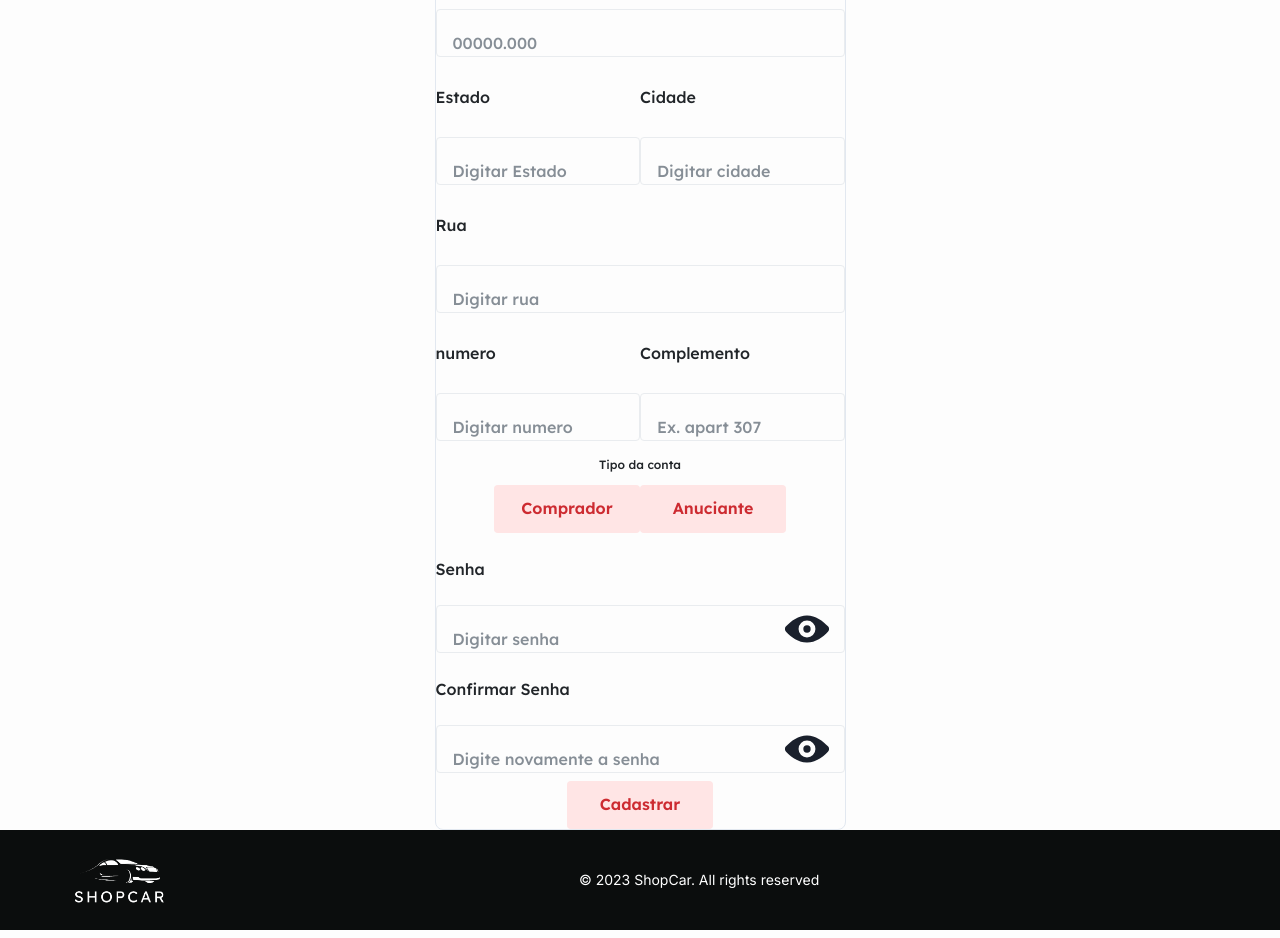
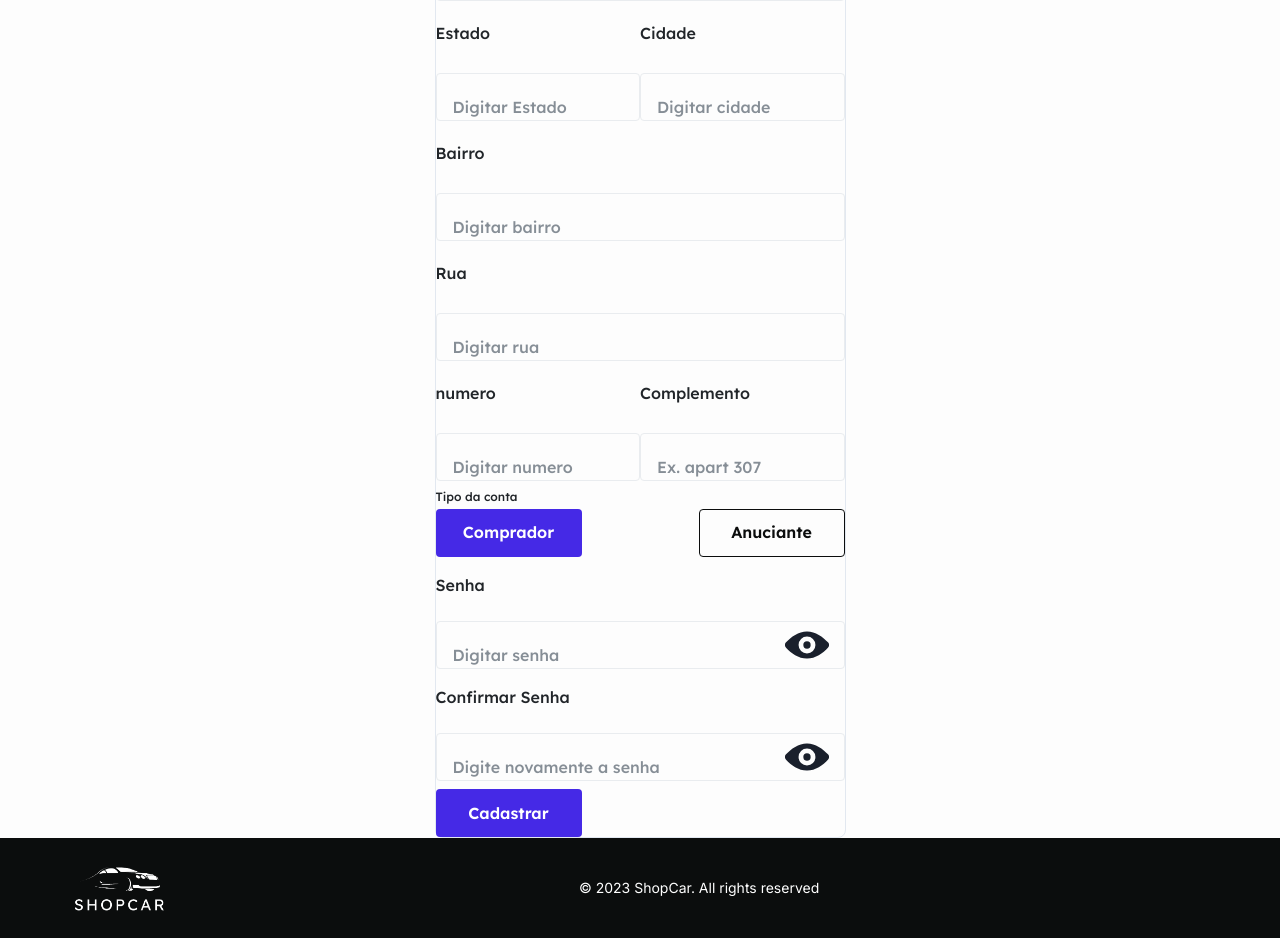
Before and after one commit to ShopCar/shopcar, a React (Vite) app: page /register in a window 1280 px wide. Shown: the part 1020-1958 px from the top of the page. Built offline with nearby package versions, Linux system fonts and the light colour scheme.

Commit message:
fix/registerUser

```diff
--- a/src/components/RegisterUser/index.tsx
+++ b/src/components/RegisterUser/index.tsx
@@ -1,11 +1,16 @@
-import { Box, Button, Flex, Heading, VStack } from "@chakra-ui/react";
+import { Box, Button, Flex, Heading } from "@chakra-ui/react";
 import InputForm from "../Input";
-import { TypeOf, z } from "zod";
+import { z } from "zod";
 import { useForm } from "react-hook-form";
 import { zodResolver } from "@hookform/resolvers/zod";
 import api from "../../services/api";
+import { useState } from "react";
+import { useToastForm } from "../../contexts/toastContext";
+import { AxiosError } from "axios";
 
 const RegisterUser = () => {
+  const { toast } = useToastForm();
+
   const addressFormSchame = z.object({
     zipCode: z
       .string()
@@ -16,6 +21,7 @@ const RegisterUser = () => {
       .length(2)
       .regex(/^[A-Za-z]+$/),
     city: z.string().max(50),
+    district: z.string().max(50),
     street: z.string().max(50),
     number: z
       .string()
@@ -41,7 +47,7 @@ const RegisterUser = () => {
       phone: z
         .string()
         .min(11)
-        .max(14)
+        .max(11)
         .regex(/^[0-9]+$/, "Phone number must contain only numbers"),
       birthdate: z.string(),
       description: z.string().nullish(),
@@ -55,19 +61,41 @@ const RegisterUser = () => {
 
   type iUserRegister = z.infer<typeof formSchame>;
 
+  const [isUserSeller, setIsUserSeller] = useState(false);
+
   const {
     register,
     handleSubmit,
+    setValue,
     formState: { errors },
   } = useForm<iUserRegister>({ resolver: zodResolver(formSchame) });
 
   const onSubmit = async (data: any) => {
-    console.log(data);
-    // try {
-    //   await api.post("/users", data);
-    // } catch (error) {
-    //   console.log(error);
-    // }
+    try {
+      const resp = await api.post("/users", data);
+      if (resp.status === 201) {
+        toast({
+          title: "sucess",
+          message: `Usuario criado`,
+          position: "top-left",
+          color: "green.500",
+        });
+      } else {
+        toast({
+          title: "error",
+          message: `Error api`,
+          position: "top-left",
+          color: "red.500",
+        });
+      }
+    } catch (error: any) {
+      toast({
+        title: "error",
+        message: `${error.response.data.message}`,
+        position: "top-left",
+        color: "red.500",
+      });
+    }
   };
 
   return (
@@ -85,7 +113,6 @@ const RegisterUser = () => {
         <Heading as="h4" size={"9"} variant={"500"}>
           Informações pessoais
         </Heading>
-        <VStack as={"form"} onSubmit={handleSubmit(onSubmit)}>
         <InputForm
           id="1"
           type="text"
@@ -166,6 +193,14 @@ const RegisterUser = () => {
         <InputForm
           id="10"
           type="text"
+          label="Bairro"
+          placeholder="Digitar bairro"
+          register={register("address.district")}
+          error={errors.address?.street}
+        />
+        <InputForm
+          id="12"
+          type="text"
           label="Rua"
           placeholder="Digitar rua"
           register={register("address.street")}
@@ -173,7 +208,7 @@ const RegisterUser = () => {
         />
         <Flex>
           <InputForm
-              id="11"
+            id="13"
             type="number"
             label="numero"
             placeholder="Digitar numero"
@@ -181,7 +216,7 @@ const RegisterUser = () => {
             error={errors.address?.number}
           />
           <InputForm
-              id="12"
+            id="14"
             type="text"
             label="Complemento"
             placeholder="Ex. apart 307"
@@ -193,15 +228,31 @@ const RegisterUser = () => {
           Tipo da conta
         </Heading>
         <Flex justifyContent={"space-between"}>
-            <Button variant={"alert"} size={"2"} value={"false"}>
+          <Button
+            variant={isUserSeller ? "outline1" : "brand1"}
+            size={"2"}
+            value={"false"}
+            onClick={() => {
+              setValue("isSeller", false);
+              setIsUserSeller(false);
+            }}
+          >
             Comprador
-            </Button>{" "}
-            <Button variant={"alert"} size={"2"} value={"true"}>
+          </Button>
+          <Button
+            variant={isUserSeller ? "brand1" : "outline1"}
+            size={"2"}
+            value={"true"}
+            onClick={() => {
+              setValue("isSeller", true);
+              setIsUserSeller(true);
+            }}
+          >
             Anuciante
           </Button>
         </Flex>
         <InputForm
-            id="13"
+          id="15"
           type="password"
           label="Senha"
           placeholder="Digitar senha"
@@ -209,7 +260,7 @@ const RegisterUser = () => {
           error={errors.password}
         />
         <InputForm
-            id="14"
+          id="16"
           type="password"
           label="Confirmar Senha"
           placeholder="Digite novamente a senha"
@@ -217,10 +268,9 @@ const RegisterUser = () => {
           error={errors.passwordRepeat}
         />
 
-          <Button type="submit" variant={"alert"} size={"2"}>
+        <Button onClick={handleSubmit(onSubmit)} variant={"brand1"} size={"2"}>
           Cadastrar
         </Button>
-        </VStack>
       </Box>
     </>
   );
--- a/src/main.tsx
+++ b/src/main.tsx
@@ -6,12 +6,17 @@ import { ChakraProvider, ColorModeScript } from "@chakra-ui/react";
 import App from "./App";
 import "./styles/theme/fonts.css";
 import customTheme from "./styles/theme";
+import { ToastProvider } from "./contexts/toastContext";
 
 ReactDOM.createRoot(document.getElementById("root") as HTMLElement).render(
-	<React.StrictMode>
-		<ChakraProvider theme={customTheme}>
-			<ColorModeScript initialColorMode={customTheme.config.initialColorMode} />
-			<App />
-		</ChakraProvider>
-	</React.StrictMode>
+  <React.StrictMode>
+    <ToastProvider>
+      <ChakraProvider theme={customTheme}>
+        <ColorModeScript
+          initialColorMode={customTheme.config.initialColorMode}
+        />
+        <App />
+      </ChakraProvider>
+    </ToastProvider>
+  </React.StrictMode>
 );
--- a/src/routers/index.tsx
+++ b/src/routers/index.tsx
@@ -19,7 +19,6 @@ import CarLayout from "../layouts/CarLayout";
 import RootLayout from "../layouts/RootLayout";
 
 import ProtectRoutes from "../components/ProtectRoutes";
-import { LoginProvider } from "../contexts/loginContext";
 
 const MainRoutes = () => {
   const router = createBrowserRouter(
@@ -30,14 +29,7 @@ const MainRoutes = () => {
         errorElement={<Heading>"Oops, Algo deu errado!🤷"</Heading>}
       >
         <Route index element={<Home />} />
-                <Route
-                    path="login"
-                    element={
-                        <LoginProvider>
-                            <Login />
-                        </LoginProvider>
-                    }
-                />
+        <Route path="login" element={<Login />} />
         <Route path="register" element={<Register />} />
 
         <Route path="cars" element={<CarLayout />}>
```
Lines whose indentation alone changed are shown as unchanged.
